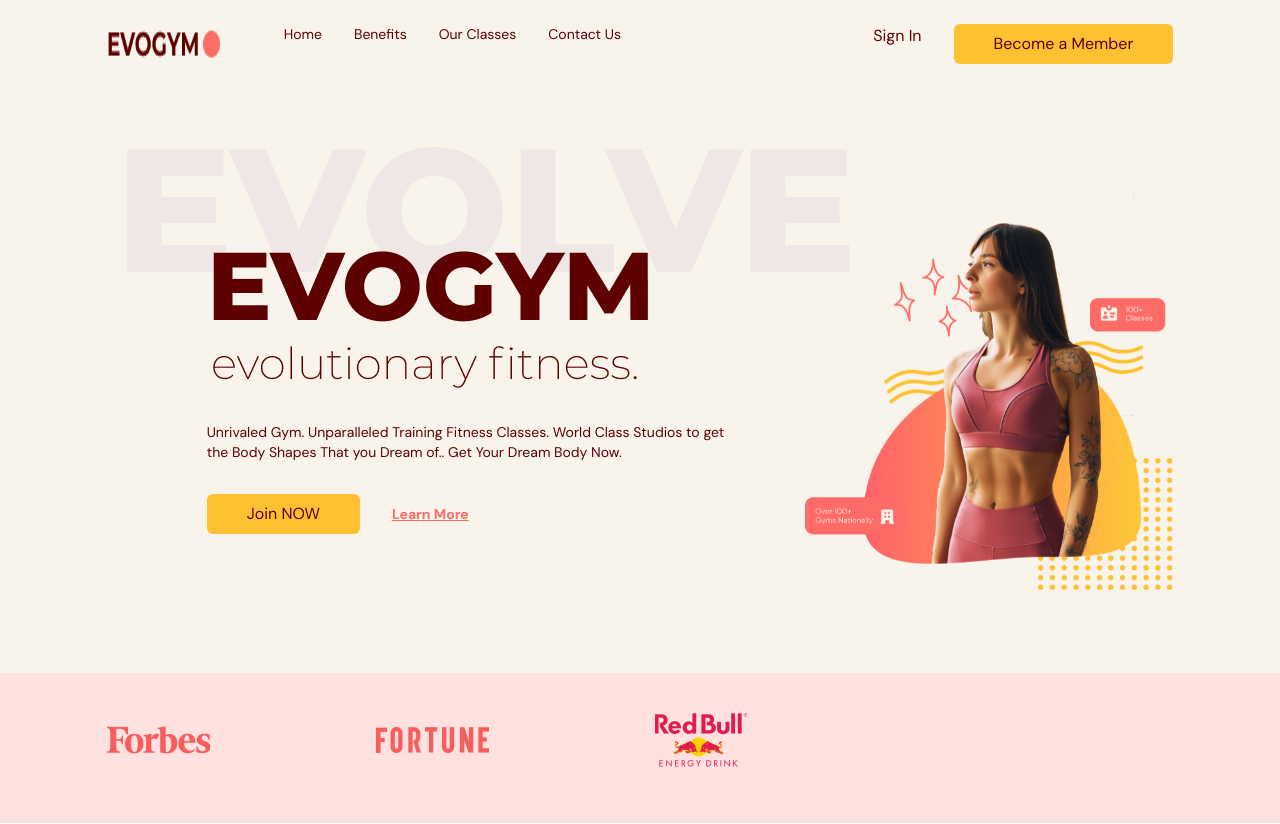
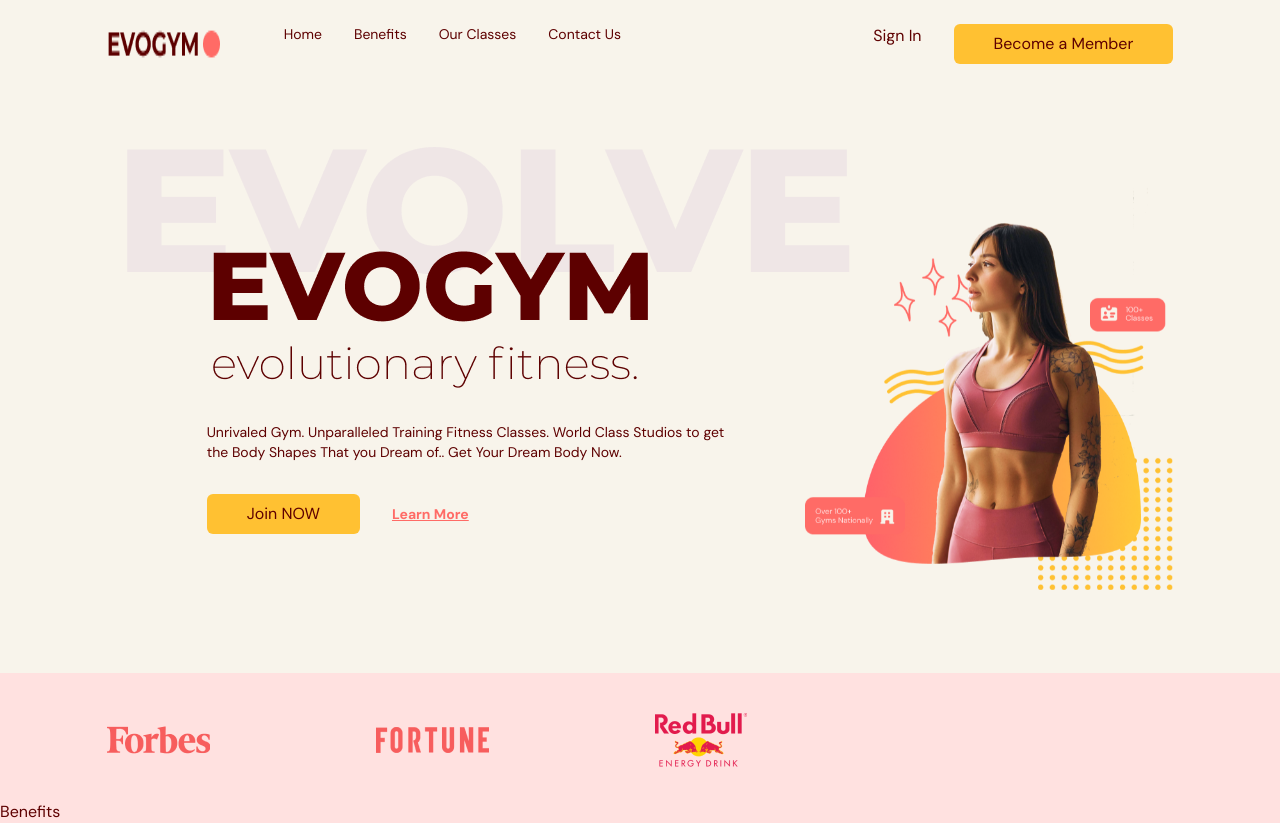
Before and after one commit to tushar-upadhya/gymfly-typescript, a React (Vite) app: page / in a window 1280 px wide. Built offline with nearby package versions, Linux system fonts and the light colour scheme.

Commit message:
benefits component

```diff
--- a/src/App.tsx
+++ b/src/App.tsx
@@ -4,6 +4,7 @@
 
 import { SelectedPage } from "./common/enums/enums";
 import Home from "./components/Home";
+import Benefits from "./components/Benefits";
 
 function App() {
   const [selectedPage, setSelectedPage] = useState<SelectedPage>(
@@ -37,6 +38,8 @@
       />
 
       <Home setSelectedPage={setSelectedPage} />
+
+      <Benefits setSelectedPage={setSelectedPage} />
     </div>
   );
 }
--- /dev/null
+++ b/src/components/Benefits.tsx
@@ -0,0 +1,17 @@
+import { SelectedPage } from "../common/enums/enums";
+
+import {
+  HomeModernIcon,
+  UserGroupIcon,
+  AcademicCapIcon,
+} from "@heroicons/react/24/solid";
+
+type Props = {
+  setSelectedPage: (value: SelectedPage) => void;
+};
+
+const Benefits = ({ setSelectedPage }: Props) => {
+  return <div>Benefits</div>;
+};
+
+export default Benefits;
--- a/src/components/Home.tsx
+++ b/src/components/Home.tsx
@@ -25,7 +25,10 @@
     <section id="home" className="gap-16 bg-gray-20 py-10 md:h-full md:pb-0">
       {/* image & main-header */}
 
-      <div className="mx-auto w-5/6 items-center justify-center md:flex md:h-5/6">
+      <motion.div
+        className="mx-auto w-5/6 items-center justify-center md:flex md:h-5/6"
+        onViewportEnter={() => setSelectedPage(SelectedPage.Home)}
+      >
         {/* main-header */}
 
         <div className="md:basis-3/3 z-10 mt-32">
@@ -83,7 +86,7 @@
         <div className="flex basis-3/5 justify-center md:z-10 md:ml-40 md:mt-16 md:justify-items-end">
           <img src={HomeGraphicImage} alt="HomeGraphicImage" />
         </div>
-      </div>
+      </motion.div>
       {/* sponsors */}
 
       {IS_ABOVE_MEDIUM_SCREEN && (
```
